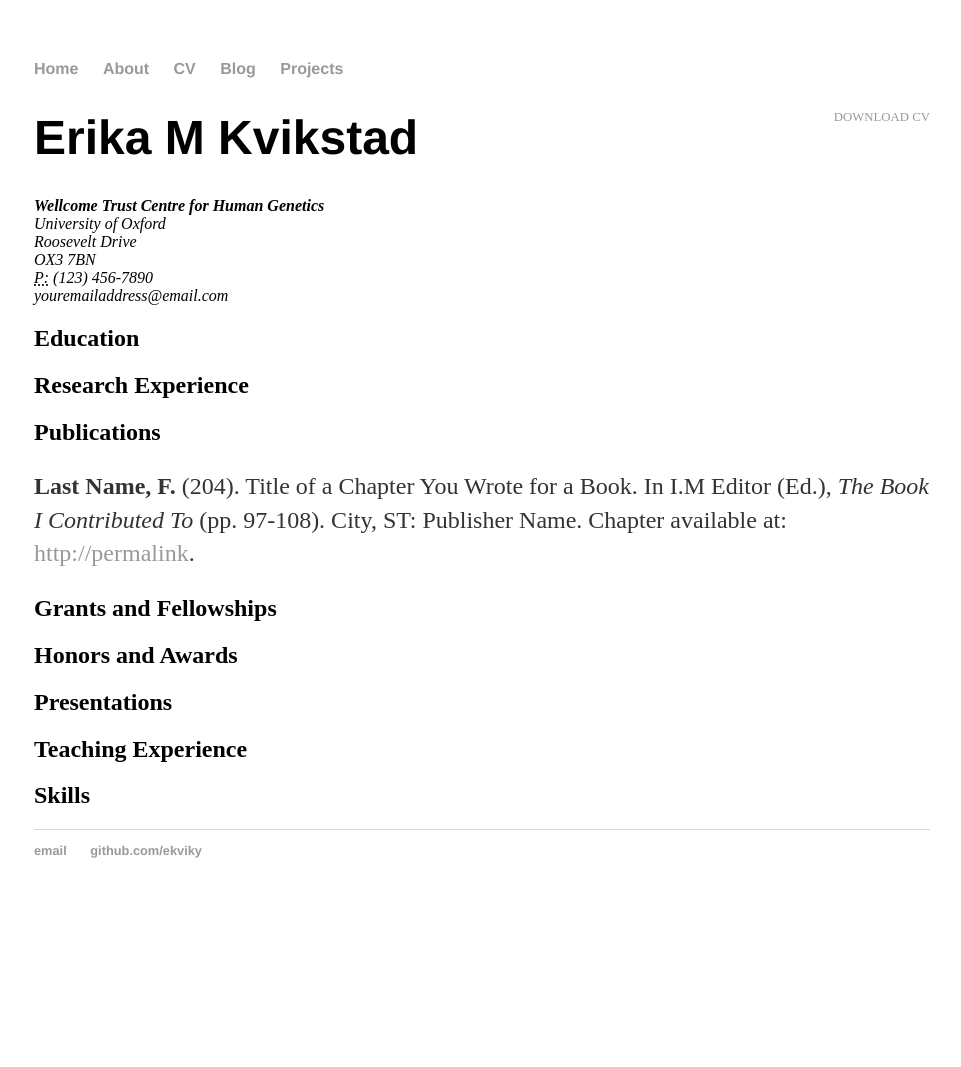
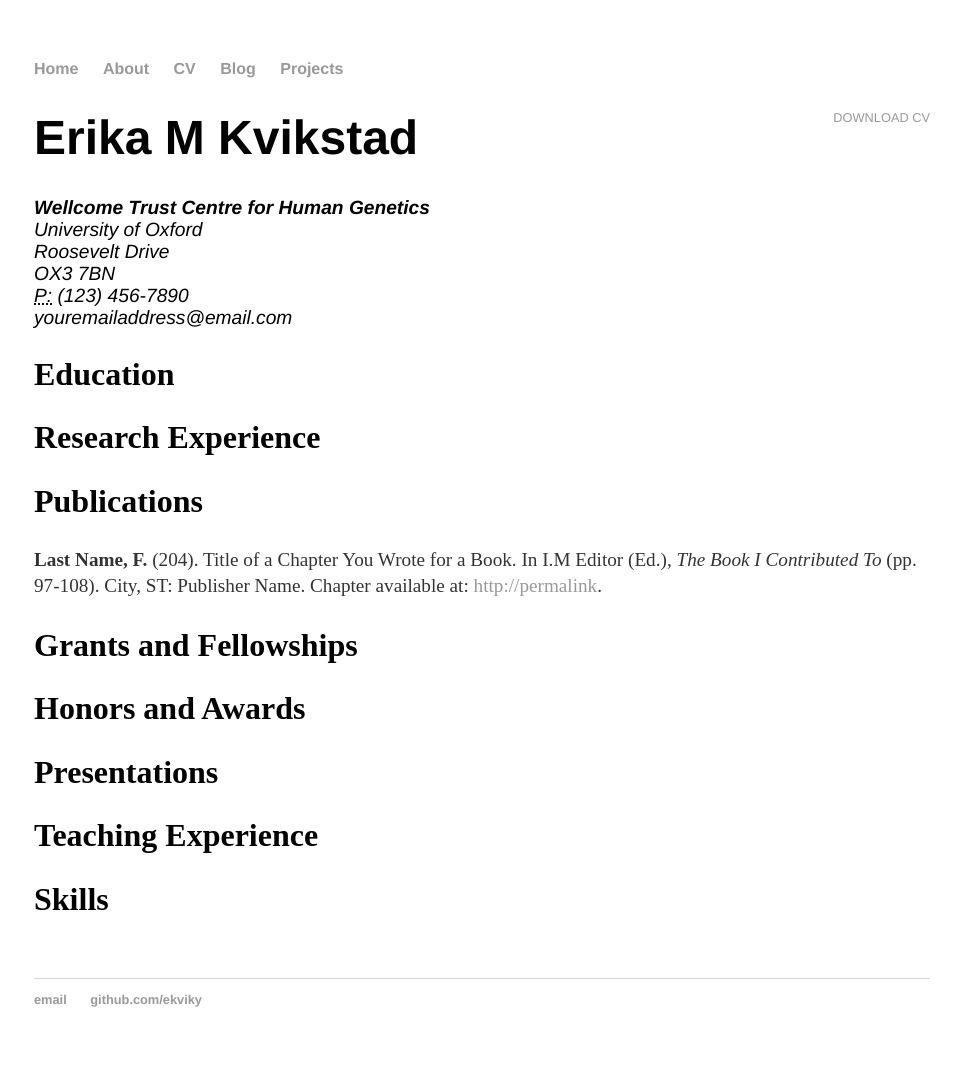
Before and after one commit to ekviky/ekviky.github.io, a Jekyll site: the page built from cv/index.html, in a window 1280 px wide. Shown: the whole page, without its empty margins (158-1119 px from the left). Built offline with Jekyll 4.4.1, drawn with Linux system fonts in a browser that asks for light colours; before the commit the page ends 918 px from its top, so only the background shows below that.

Commit message:
update cv

```diff
--- a/css/main.css
+++ b/css/main.css
@@ -41,4 +41,10 @@ ul.posts {
 ul.posts li {
     list-style: none;
 }
+
+.cv { margin: 0px 0px 60px; }
+.cv h1 { font-size: 3em; }
+.cv h2 { font-size: 2em; }
+.cv address, .cv .download { font-family: 'Helvetica', 'Arial', 'Sans-Serif'; }
+.cv address, .cv p { font-size: 1.2em; }
 .cv .download { float: right; font-size: .8em; text-transform: uppercase; }
```
Also changed, not shown: 1 other file.
